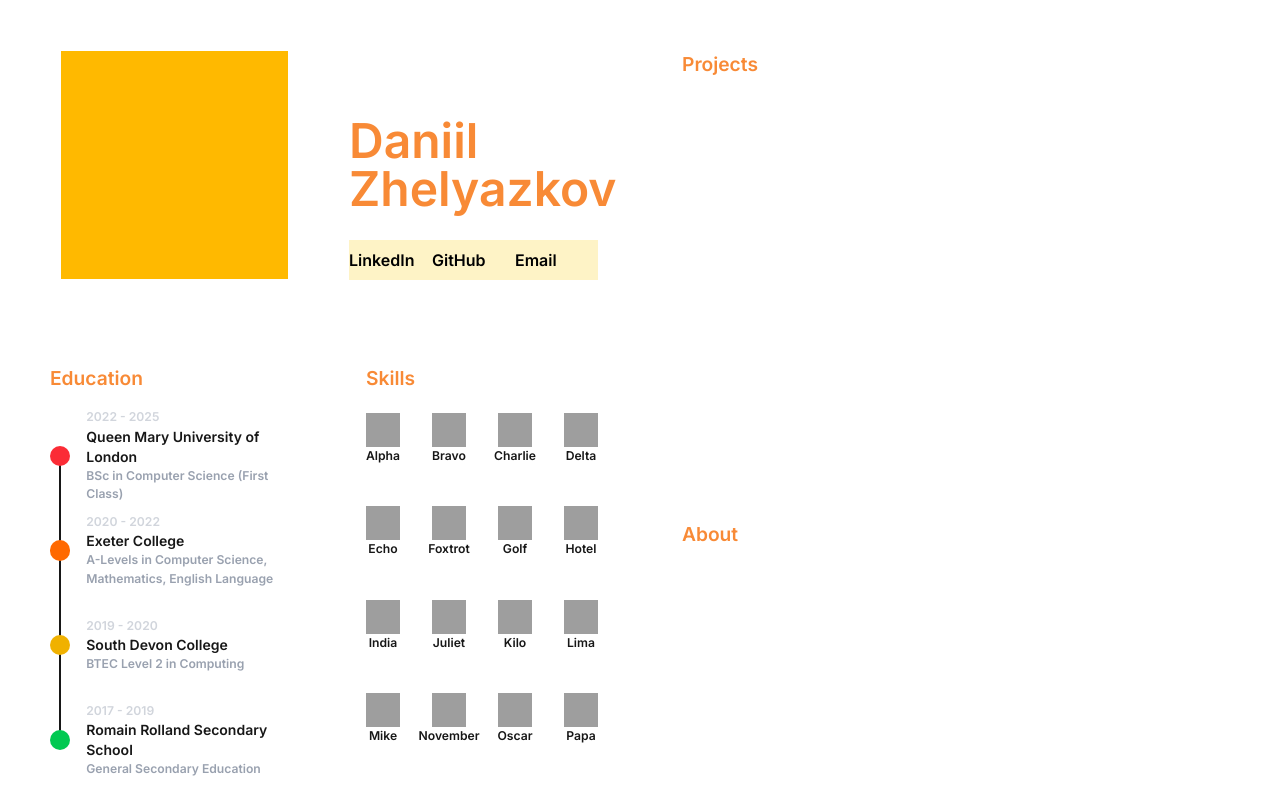
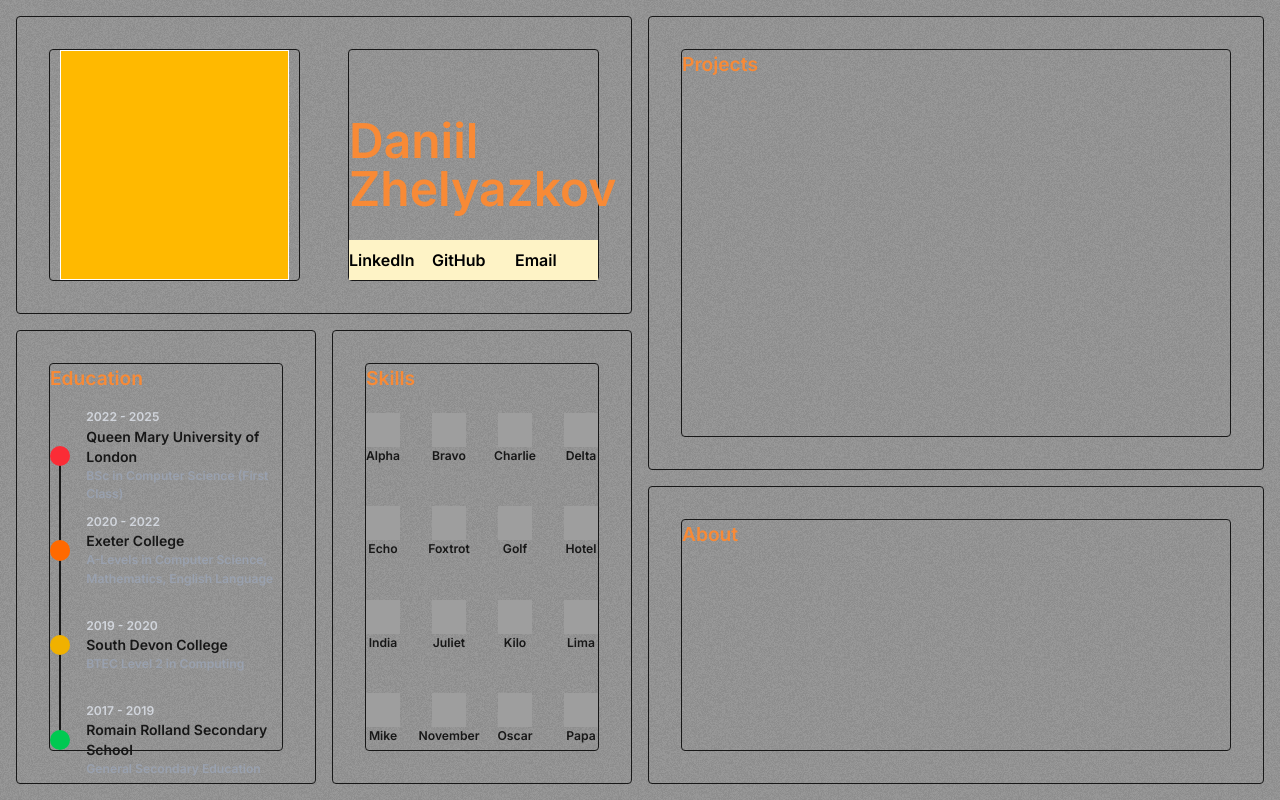
Before and after one commit to dannkis/daniil-portfolio-website, a Next.js app in the folder portfolio/: page / in a window 1280 px wide. Built offline with nearby package versions, Linux system fonts and the light colour scheme; grey boxes are pictures that could not be loaded.

Commit message:
Changing package.json to run dev server using Webpack instead of Turbopack
- Fixed reload issues where changing css does not update the dev server
- Added noisy background images + some light/dark mode integration for the background and some other components such as border-color

```diff
--- a/portfolio/app/globals.css
+++ b/portfolio/app/globals.css
@@ -1,8 +1,9 @@
 @import "tailwindcss";
 
 :root {
-  --background: #fff;
+  --background: #707070;
   --foreground: #171717;
+  --background-image-url: url("./media/noisy-texture-light.png");
 }
 
 @theme inline {
@@ -16,11 +17,14 @@
   :root {
     --background: #0a0a0a;
     --foreground: #ededed;
+    --background-image-url: url("./media/noisy-texture-dark.png");
   }
 }
 
 body {
   background: var(--background);
+  background-image: var(--background-image-url);
+  background-repeat: repeat;
   color: var(--foreground);
   font-family: var(--font-inter), sans-serif;
   font-weight: 600;
@@ -35,11 +39,11 @@ body {
 
 @layer components{
   .box-container {
-    @apply border border-white rounded py-8 px-8;
+    @apply border border-foreground rounded py-8 px-8;
   }
 
   .box-subcontainer {
-    @apply border border-white rounded h-full;
+    @apply border border-foreground rounded h-full;
   }
 
   .circle{
@@ -51,4 +55,8 @@ body {
   .subheading {
     font-size: 0.76rem;
   }
+
+  .border-foreground{
+    border-color: var(--foreground);
+  }
 }
--- a/portfolio/package.json
+++ b/portfolio/package.json
@@ -3,7 +3,8 @@
   "version": "0.1.0",
   "private": true,
   "scripts": {
-    "dev": "next dev",
+    "dev": "next dev --webpack",
+    "dev:turbo": "next dev",
     "build": "next build",
     "start": "next start",
     "lint": "eslint"
```
Also changed, not shown: portfolio/app/media/noisy-texture-dark.png (renamed from portfolio/app/media/noisy-texture.png), portfolio/app/media/noisy-texture-light.png (added).
